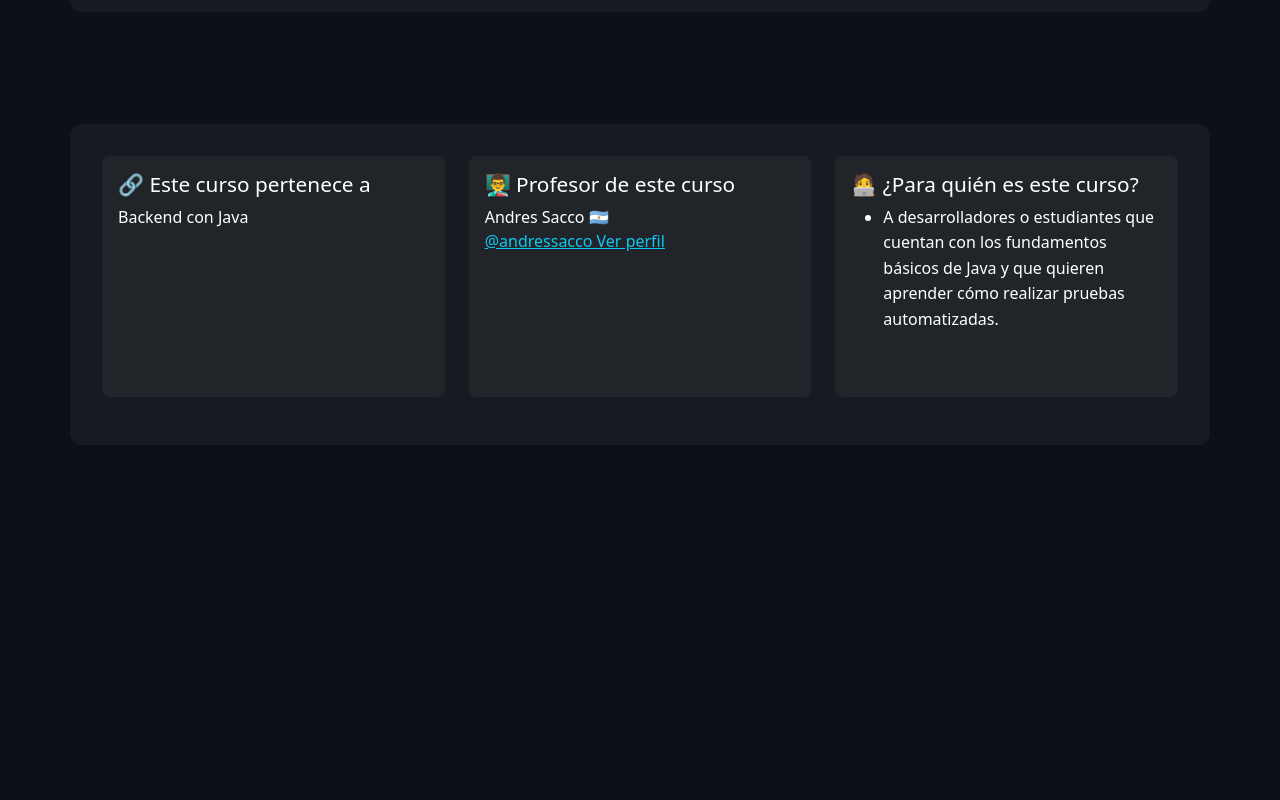
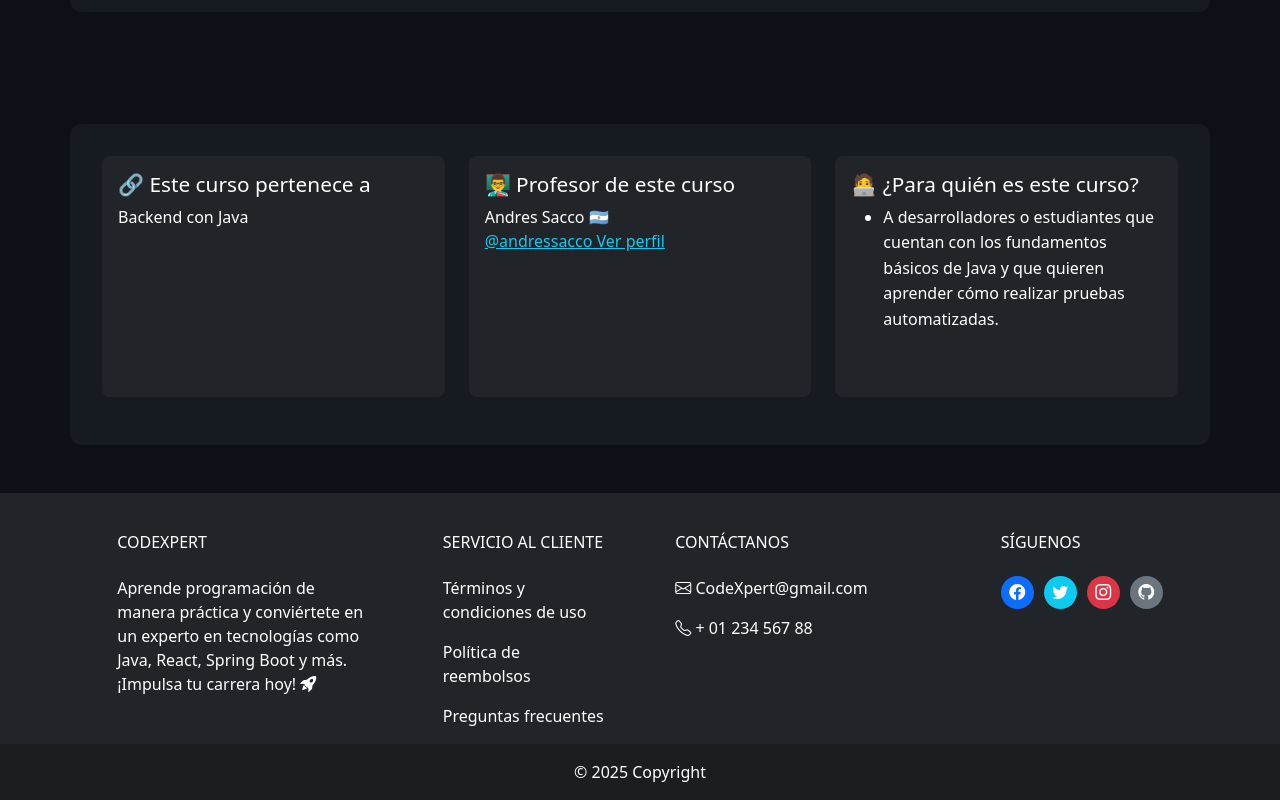
Before and after one commit to Falexblas/Marcos-de-desarrollo-web, a plain HTML site: page cursos/detalle-curso-java.html in a window 1280 px wide. Shown: the part 1234-2034 px from the top of the page. Before the commit the page ends 1727 px from the top, so only its background shows below. Drawn offline with nearby package versions, Linux system fonts and the light colour scheme.

Commit message:
footer agregado

```diff
--- a/cursos/detalle-curso-java.html
+++ b/cursos/detalle-curso-java.html
@@ -119,6 +119,74 @@
     </aside>
   </main>
 
+    <!-- Footer -->
+    <footer class="text-center text-lg-start text-white bg-dark" >
+      <!-- Grid container -->
+      <div class="container p-4 pb-0">
+        <!-- Section: Links -->
+        <section class="">
+          <!--Grid row-->
+          <div class="row">
+            <!-- Grid column -->
+            <div class="col-md-3 col-lg-3 col-xl-3 mx-auto mt-3">
+              <h6 class="text-uppercase mb-4 font-weight-bold">CodeXpert</h6>
+              <p>
+                Aprende programación de manera práctica y conviértete en un experto en
+                tecnologías como Java, React, Spring Boot y más. ¡Impulsa tu carrera hoy! <i class="bi bi-rocket-takeoff-fill icon-rocket"></i>
+              </p>
+            </div>
+            <!-- Grid column -->
+
+            <hr class="w-100 clearfix d-md-none" />
+
+            <!-- Grid column -->
+            <div class="col-md-2 col-lg-2 col-xl-2 mx-auto mt-3">
+              <h6 class="text-uppercase mb-4 font-weight-bold">SERVICIO AL CLIENTE</h6>
+              <p><a class="text-white text-decoration-none" href="#!">Términos y condiciones de uso</a></p>
+              <p><a class="text-white text-decoration-none" href="#!">Política de reembolsos</a></p>
+              <p><a class="text-white text-decoration-none" href="#!">Preguntas frecuentes</a></p>
+
+            </div>
+            <!-- Grid column -->
+
+            <hr class="w-100 clearfix d-md-none" />
+
+            <!-- Grid column -->
+            <hr class="w-100 clearfix d-md-none" />
+
+            <!-- Grid column -->
+            <div class="col-md-4 col-lg-3 col-xl-3 mx-auto mt-3">
+              <h6 class="text-uppercase mb-4 font-weight-bold">CONTÁCTANOS</h6>
+              <p><i class="bi bi-envelope mr-3"></i> CodeXpert@gmail.com</p>
+              <p><i class="bi bi-telephone mr-3"></i> + 01 234 567 88</p>
+            </div>
+            <!-- Grid column -->
+
+            <!-- Grid column -->
+            <div class="col-md-3 col-lg-2 col-xl-2 mx-auto mt-3 ">
+              <h6 class="text-uppercase mb-4 font-weight-bold">Síguenos</h6>
+              <div class="social-icons justify-content-center">
+                <a href="#!" class="social-icon bg-primary"><i class="bi bi-facebook"></i></a>
+                <a href="#!" class="social-icon bg-info"><i class="bi bi-twitter"></i></a>
+                <a href="#!" class="social-icon bg-danger"><i class="bi bi-instagram"></i></a>
+                <a href="#!" class="social-icon bg-secondary"><i class="bi bi-github"></i></a>
+              </div>
+            </div>
+
+          </div>
+          <!--Grid row-->
+        </section>
+        <!-- Section: Links -->
+      </div>
+      <!-- Grid container -->
+
+      <!-- Copyright -->
+      <div class="text-center p-3" style="background-color: rgba(0, 0, 0, 0.2)">
+        © 2025 Copyright
+      </div>
+      <!-- Copyright -->
+    </footer>
+
   <script src="https://cdn.jsdelivr.net/npm/bootstrap@5.3.3/dist/js/bootstrap.bundle.min.js"></script>
 
   <script>
```
